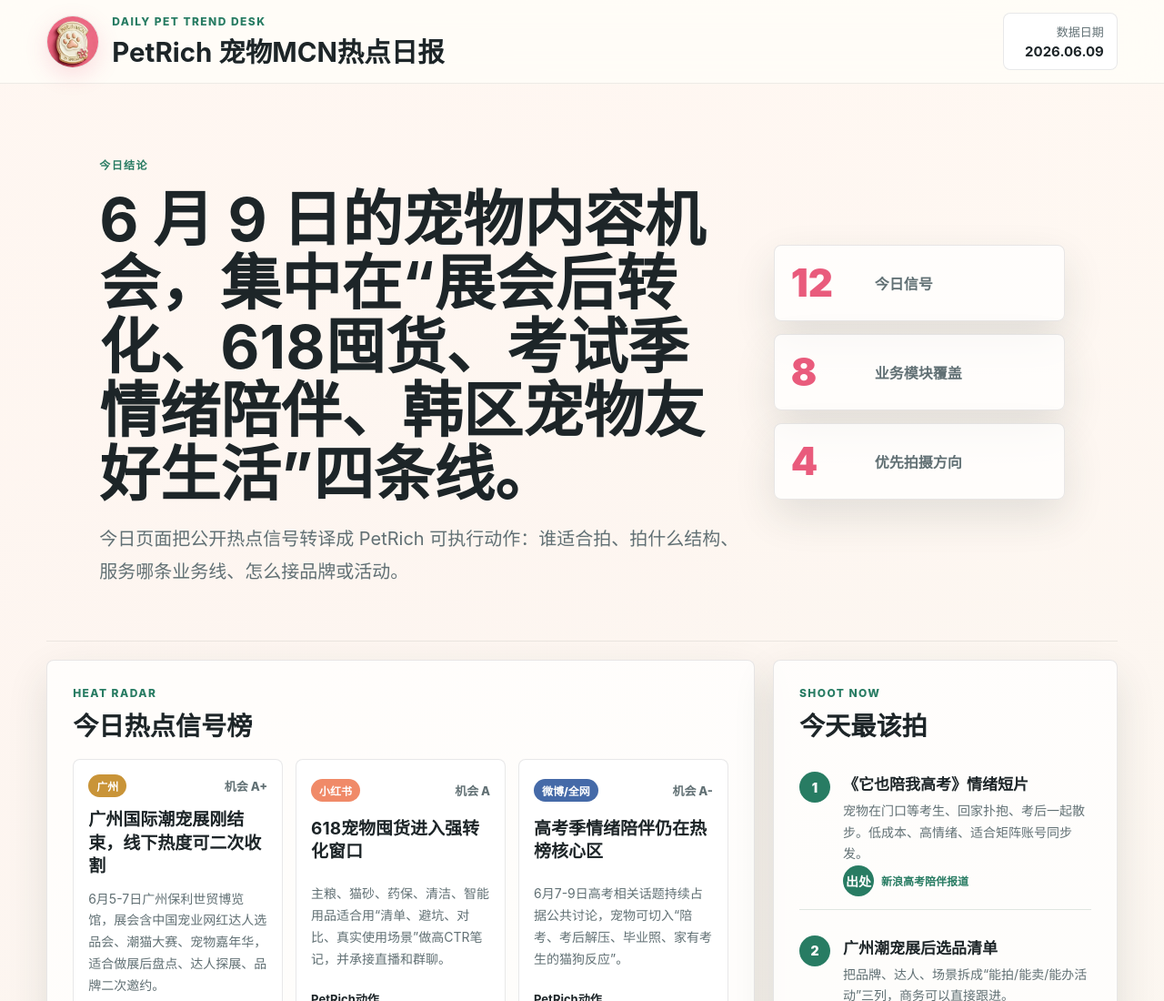
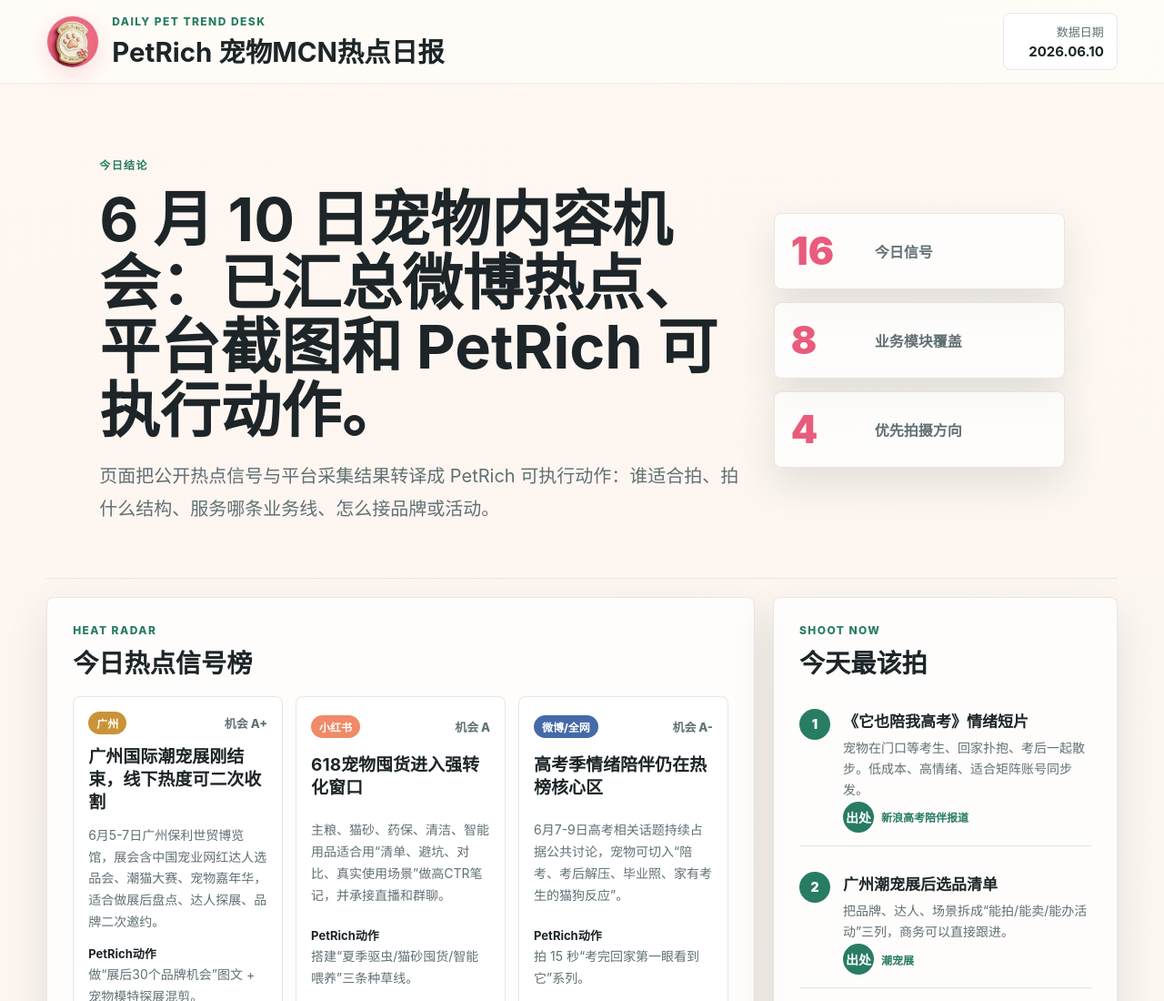
Before and after one commit to LitroyLee/petrich-pet-mcn-trend-desk, a plain HTML site: page index.html in a window 1280 px wide. Shown: the top 1100 px of the page at 91% size. Drawn offline with Linux system fonts and the light colour scheme.

Commit message:
Update PetRich trend dashboard

```diff
--- a/app.js
+++ b/app.js
@@ -370,6 +370,7 @@
 function renderDomesticFeed(payload) {
   const grid = document.querySelector("#domesticFeed");
   if (!grid) return;
+  updateHero(payload);
 
   if (!payload || !Array.isArray(payload.items) || payload.items.length === 0) {
     grid.innerHTML = `
@@ -406,6 +407,35 @@
       `
     )
     .join("");
+}
+
+function formatCnDate(dateString) {
+  if (!dateString) return "未生成";
+  const [year, month, day] = dateString.split("-");
+  return `${year}.${month}.${day}`;
+}
+
+function formatHeroDate(dateString) {
+  if (!dateString) return "今日";
+  const [, month, day] = dateString.split("-");
+  return `${Number(month)} 月 ${Number(day)} 日`;
+}
+
+function updateHero(payload) {
+  const dataDate = document.querySelector("#dataDate");
+  const heroTitle = document.querySelector("#heroTitle");
+  const todaySignalCount = document.querySelector("#todaySignalCount");
+  const items = Array.isArray(payload?.items) ? payload.items : [];
+  const records = Array.isArray(payload?.records) ? payload.records : [];
+  const date = payload?.date;
+  const platforms = [...new Set(items.map((item) => item.platform).filter(Boolean))];
+
+  if (dataDate) dataDate.textContent = formatCnDate(date);
+  if (todaySignalCount) todaySignalCount.textContent = String(items.length || records.length || 0);
+  if (heroTitle) {
+    const platformText = platforms.length ? platforms.join("、") : "国内平台";
+    heroTitle.textContent = `${formatHeroDate(date)}宠物内容机会：已汇总${platformText}热点、平台截图和 PetRich 可执行动作。`;
+  }
 }
 
 async function loadDomesticFeed() {
--- a/index.html
+++ b/index.html
@@ -18,7 +18,7 @@
       </div>
       <div class="date-chip">
         <span>数据日期</span>
-        <strong>2026.06.09</strong>
+        <strong id="dataDate">读取中</strong>
       </div>
     </header>
 
@@ -26,14 +26,14 @@
       <section class="hero-band">
         <div class="hero-copy">
           <p class="eyebrow">今日结论</p>
-          <h2>6 月 9 日的宠物内容机会，集中在“展会后转化、618囤货、考试季情绪陪伴、韩区宠物友好生活”四条线。</h2>
+          <h2 id="heroTitle">今日宠物内容机会，正在汇总国内平台热点、账号案例和 PetRich 可执行动作。</h2>
           <p>
-            今日页面把公开热点信号转译成 PetRich 可执行动作：谁适合拍、拍什么结构、服务哪条业务线、怎么接品牌或活动。
+            页面把公开热点信号与平台采集结果转译成 PetRich 可执行动作：谁适合拍、拍什么结构、服务哪条业务线、怎么接品牌或活动。
           </p>
         </div>
         <div class="pulse-board" aria-label="今日关键指标">
           <div>
-            <span>12</span>
+            <span id="todaySignalCount">--</span>
             <p>今日信号</p>
           </div>
           <div>
```
